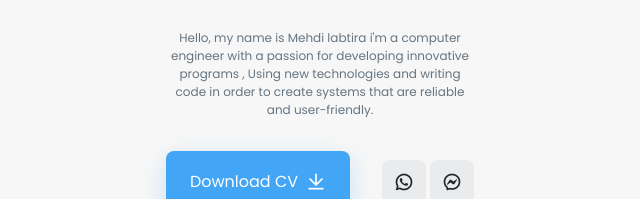
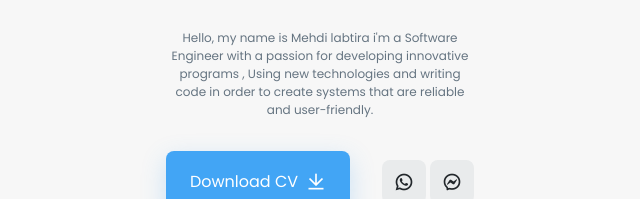
Before and after one commit to labtira/labtira.github.io, a plain HTML site: page index.html in a window 1280 px wide. Shown: the part 347-546 px from the top of the page, 320-960 px from the left. Drawn offline with nearby package versions, Linux system fonts and the light colour scheme.

Commit message:
Update index.html

```diff
--- a/index.html
+++ b/index.html
@@ -47,7 +47,7 @@
                 </div>
 
                 <div class="about_profil">
-                    <p>Hello, my name is <span>Mehdi labtira</span> i'm a computer engineer with a passion for developing innovative programs , Using new technologies and writing code in order to create systems that are reliable and user-friendly.</p>
+                    <p>Hello, my name is <span>Mehdi labtira</span> i'm a Software Engineer with a passion for developing innovative programs , Using new technologies and writing code in order to create systems that are reliable and user-friendly.</p>
                 </div>
 
                 <!-- <div class="profile__info grid">
```
